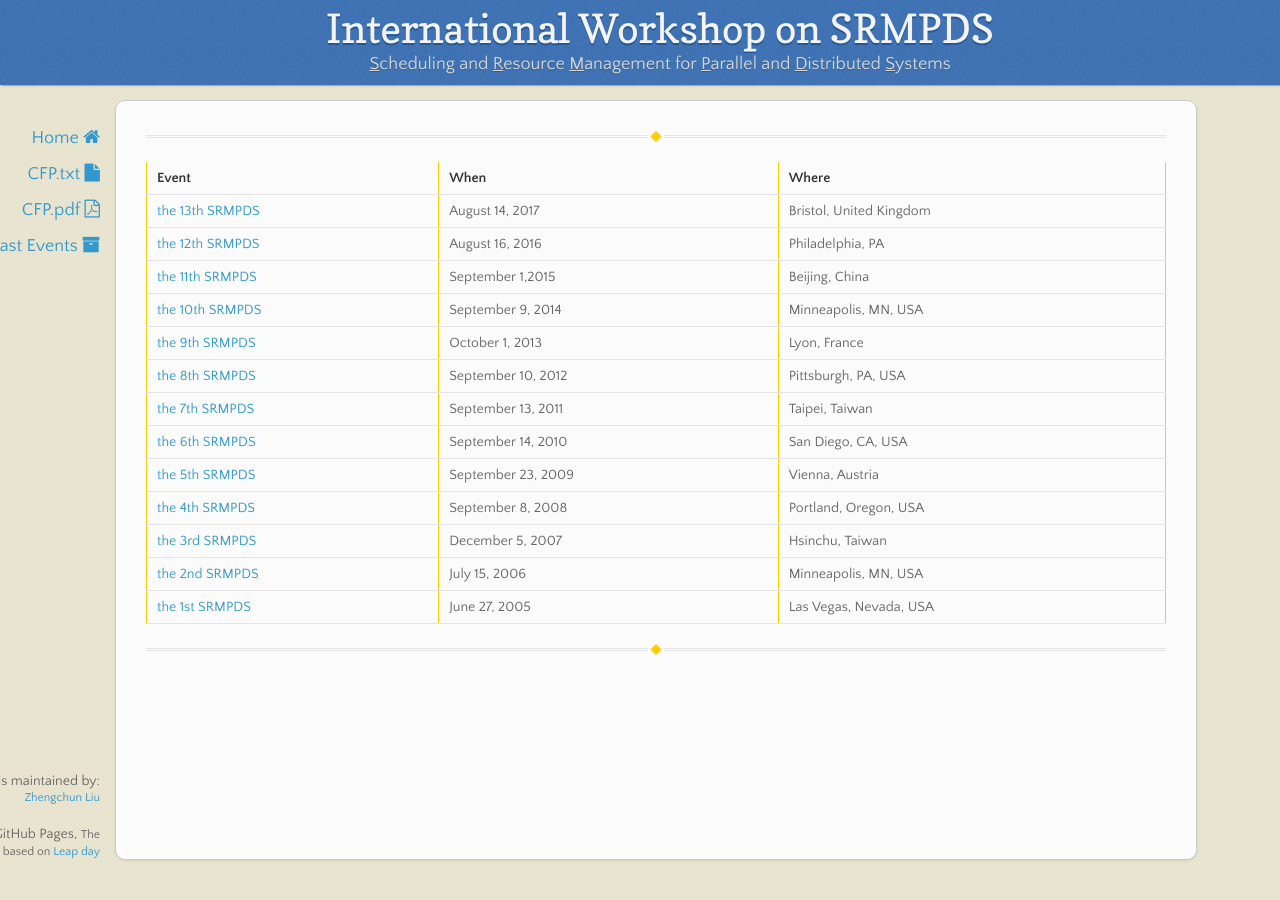
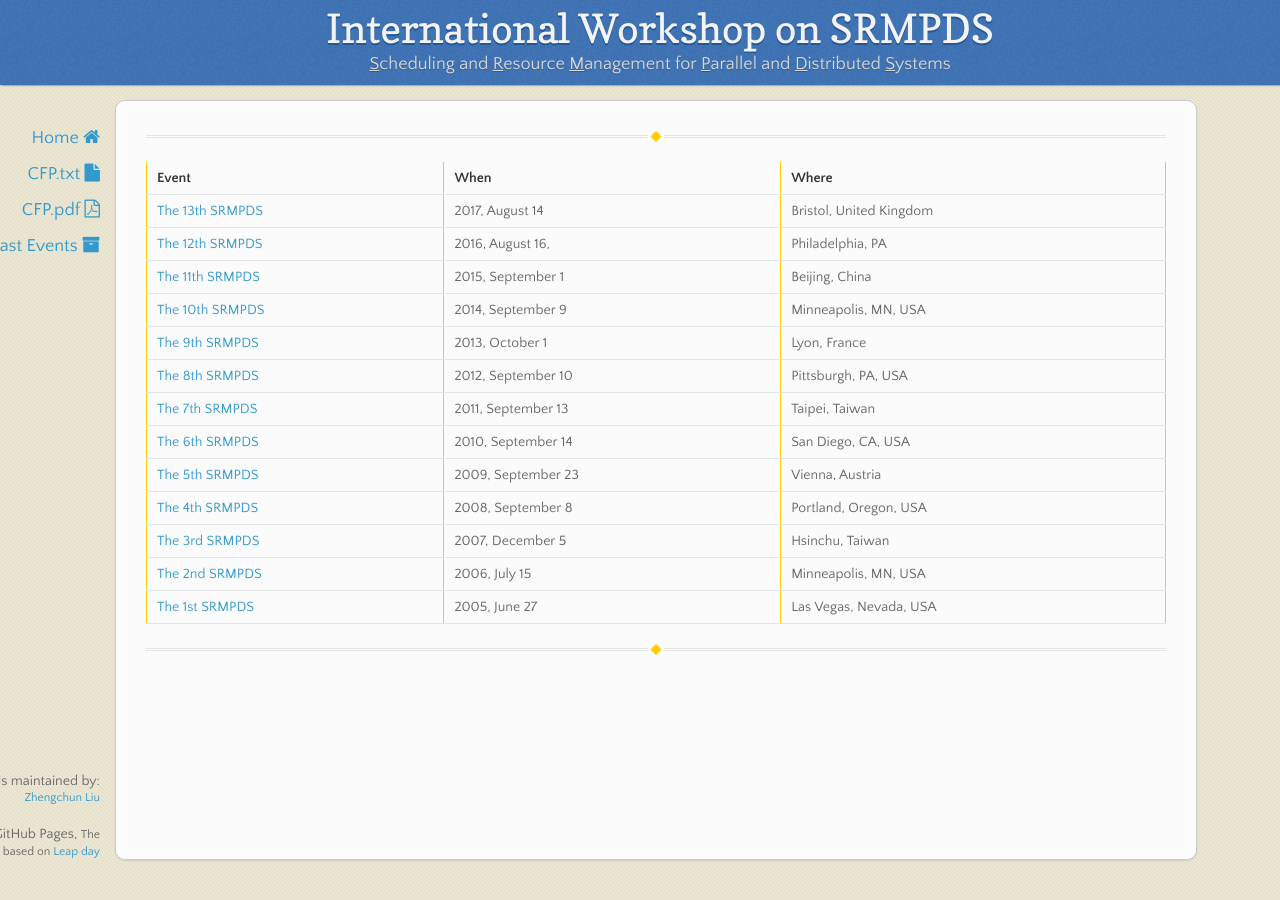
Before and after one commit to srmpds/srmpds.github.io, a Jekyll site: the page built from past.md, in a window 1280 px wide. Built offline with Jekyll 4.4.1, drawn with Linux system fonts in a browser that asks for light colours; nearby versions of some CDN libraries.

Commit message:
add, delete, polish etc.

```diff
--- a/past.md
+++ b/past.md
@@ -5,18 +5,18 @@ layout: default
 ---
 
 | __Event__ | __When__ | __Where__ |
-| [the 13th SRMPDS](https://sites.google.com/site/srmpds/)     | August 14, 2017 | Bristol, United Kingdom |
-| [the 12th SRMPDS](https://sites.google.com/site/srmpds16/)   | August 16, 2016  | Philadelphia, PA |
-| [the 11th SRMPDS](https://sites.google.com/site/srmpds15/)   | September 1,2015  | Beijing, China |
-| [the 10th SRMPDS](http://www.mcs.anl.gov/~kettimut/srmpds/)  | September 9, 2014  | Minneapolis, MN, USA |
-| [the 9th SRMPDS](http://www.mcs.anl.gov/~kettimut/srmpds13/) | October 1, 2013  | Lyon, France |
-| [the 8th SRMPDS](http://www.mcs.anl.gov/~kettimut/srmpds12/) | September 10, 2012  | Pittsburgh, PA, USA |
-| [the 7th SRMPDS](http://www.mcs.anl.gov/~kettimut/srmpds11/) | September 13, 2011  | Taipei, Taiwan |
-| [the 6th SRMPDS](http://www.mcs.anl.gov/~kettimut/srmpds10/) | September 14, 2010  | San Diego, CA, USA |
-| [the 5th SRMPDS](http://www.mcs.anl.gov/~kettimut/srmpds09/) | September 23, 2009  | Vienna, Austria |
-| [the 4th SRMPDS](http://www.mcs.anl.gov/~kettimut/srmpds08/) | September 8, 2008  | Portland, Oregon, USA |
-| [the 3rd SRMPDS](http://www.mcs.anl.gov/~kettimut/srmpds07/) | December 5, 2007  | Hsinchu, Taiwan |
-| [the 2nd SRMPDS](http://www.mcs.anl.gov/~kettimut/srmpds06/) | July 15, 2006  | Minneapolis, MN, USA |
-| [the 1st SRMPDS](http://www.mcs.anl.gov/~kettimut/srmpds05/) | June 27, 2005  |Las Vegas, Nevada, USA|
+| [The 13th SRMPDS](https://sites.google.com/site/srmpds/)     | 2017, August 14 | Bristol, United Kingdom |
+| [The 12th SRMPDS](https://sites.google.com/site/srmpds16/)   | 2016, August 16,   | Philadelphia, PA |
+| [The 11th SRMPDS](https://sites.google.com/site/srmpds15/)   | 2015, September 1  | Beijing, China |
+| [The 10th SRMPDS](http://www.mcs.anl.gov/~kettimut/srmpds/)  | 2014, September 9  | Minneapolis, MN, USA |
+| [The 9th SRMPDS](http://www.mcs.anl.gov/~kettimut/srmpds13/) | 2013, October 1  | Lyon, France |
+| [The 8th SRMPDS](http://www.mcs.anl.gov/~kettimut/srmpds12/) | 2012, September 10  | Pittsburgh, PA, USA |
+| [The 7th SRMPDS](http://www.mcs.anl.gov/~kettimut/srmpds11/) | 2011, September 13  | Taipei, Taiwan |
+| [The 6th SRMPDS](http://www.mcs.anl.gov/~kettimut/srmpds10/) | 2010, September 14  | San Diego, CA, USA |
+| [The 5th SRMPDS](http://www.mcs.anl.gov/~kettimut/srmpds09/) | 2009, September 23  | Vienna, Austria |
+| [The 4th SRMPDS](http://www.mcs.anl.gov/~kettimut/srmpds08/) | 2008, September 8  | Portland, Oregon, USA |
+| [The 3rd SRMPDS](http://www.mcs.anl.gov/~kettimut/srmpds07/) | 2007, December 5  | Hsinchu, Taiwan |
+| [The 2nd SRMPDS](http://www.mcs.anl.gov/~kettimut/srmpds06/) | 2006, July 15  | Minneapolis, MN, USA |
+| [The 1st SRMPDS](http://www.mcs.anl.gov/~kettimut/srmpds05/) | 2005, June 27  |Las Vegas, Nevada, USA|
 
 ---
```
